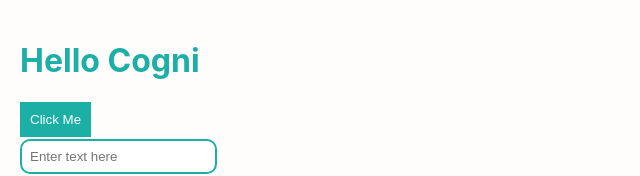
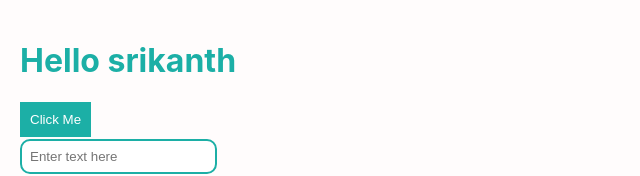
Before and after one commit to Srikanth-A-007/Cogni_ui_personal, a React (Create React App) app: page / in a window 1280 px wide. Shown: the top 176 px of the page, without its empty margins (0-640 px from the left). Built offline with nearby package versions, Linux system fonts and the light colour scheme; no server answers.

Commit message:
Update App.js

```diff
--- a/src/App.js
+++ b/src/App.js
@@ -11,7 +11,7 @@ import Showcase from './showcase';
 function App() {
   return (
     <div className="app-container">
-      <h1>Hello Cogni</h1>
+      <h1>Hello srikanth</h1>
       <StandardButton />
       <StandardTextbox />
       <StandardDropdown />
```
